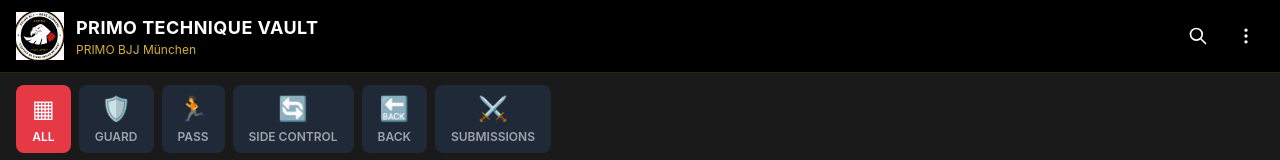
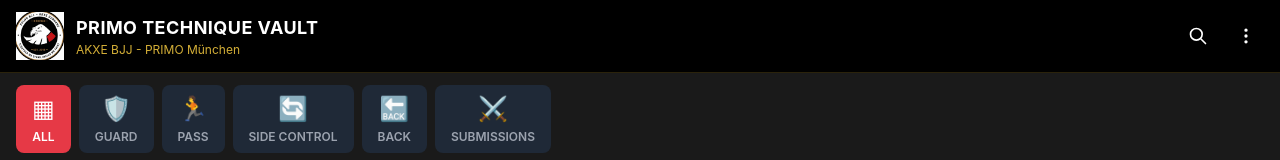
Before and after one commit to papillon8789-pixel/Akxe-BJJ-WebApp, a React (Vite) app: page / in a window 1280 px wide. Shown: the top 160 px of the page. Built offline with nearby package versions, Linux system fonts and the light colour scheme.

Commit message:
Update header subtitle: AKXE BJJ - PRIMO München

```diff
--- a/src/components/layout/Header.jsx
+++ b/src/components/layout/Header.jsx
@@ -19,7 +19,7 @@
           </div>
           <div>
             <h1 className="text-lg font-bold tracking-wide">PRIMO TECHNIQUE VAULT</h1>
-            <p className="text-xs text-primo-gold">PRIMO BJJ München</p>
+            <p className="text-xs text-primo-gold">AKXE BJJ - PRIMO München</p>
           </div>
         </div>
 
```
